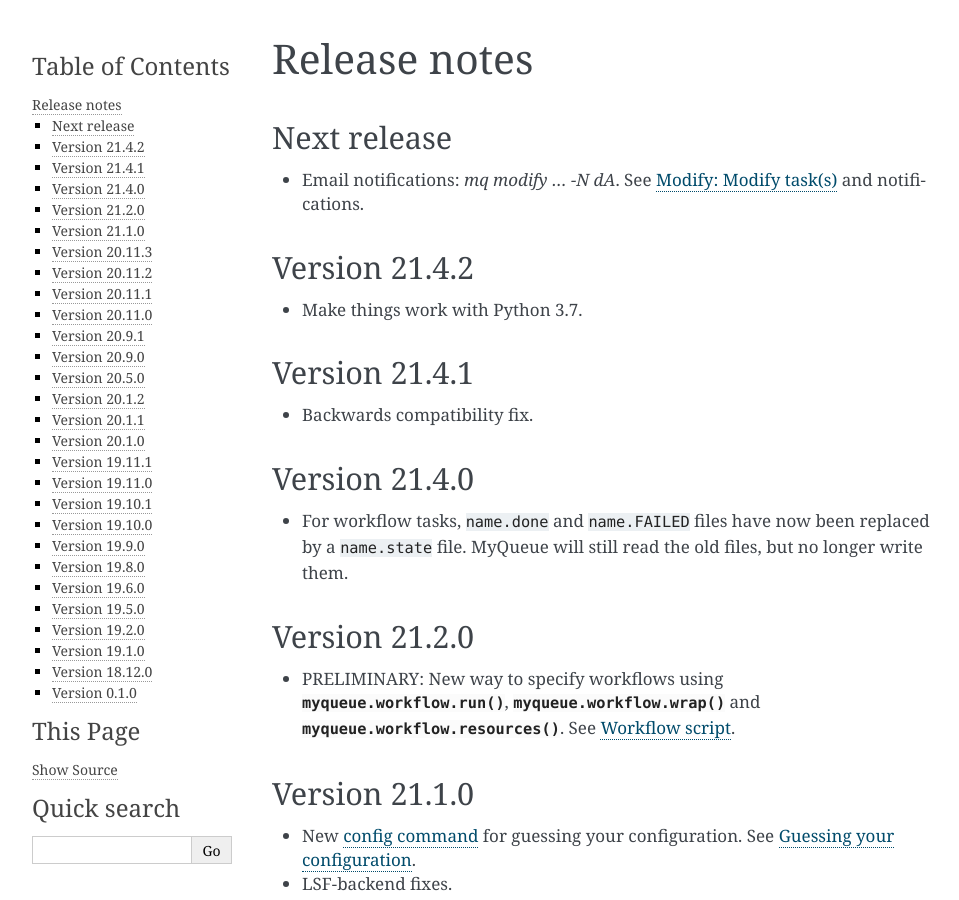
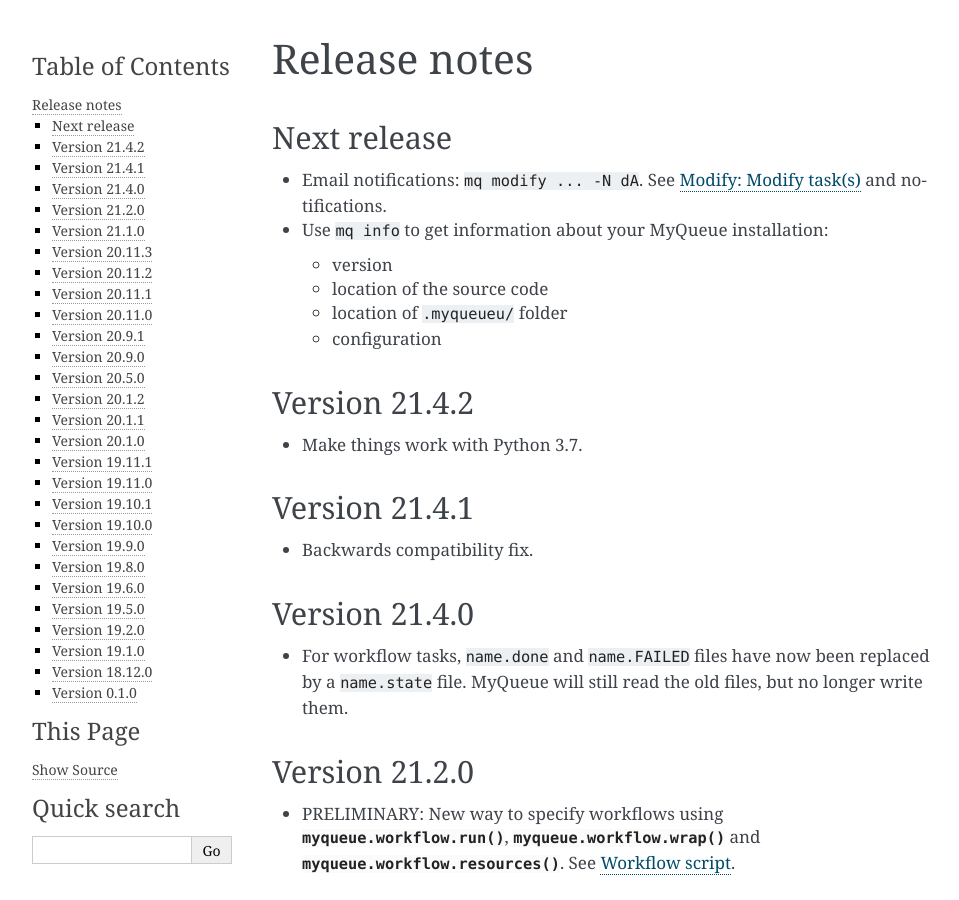
Before and after one commit to Yangxinsix/myqueue, a Sphinx documentation site: the page built from docs/releasenotes.rst, in a window 1280 px wide and 900 px high. Shown: the whole window, without its empty margins (148-1107 px from the left). Built offline with Sphinx 7.4.7, drawn with Linux system fonts in a browser that asks for light colours.

Commit message:
Fix test + release notes

```diff
--- a/docs/releasenotes.rst
+++ b/docs/releasenotes.rst
@@ -9,8 +9,14 @@
 Next release
 ============
 
-* Email notifications: `mq modify ... -N dA`.  See :ref:`modify` and
+* Email notifications: ``mq modify ... -N dA``.  See :ref:`modify` and
   :ref:`notifications`.
+* Use ``mq info`` to get information about your MyQueue installation:
+
+  * version
+  * location of the source code
+  * location of ``.myqueueu/`` folder
+  * configuration
 
 
 Version 21.4.2
```
Also changed, not shown: 2 other files.
